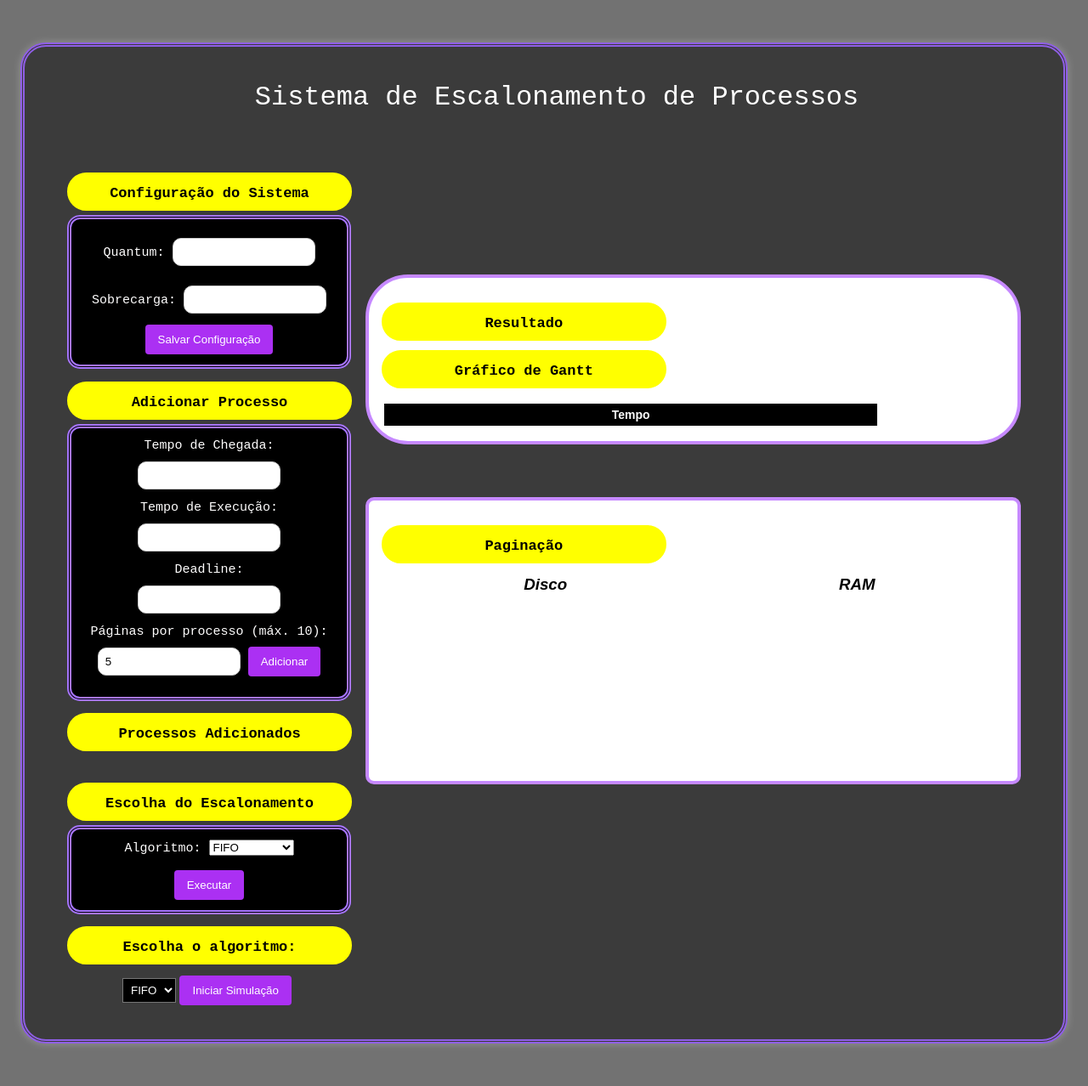
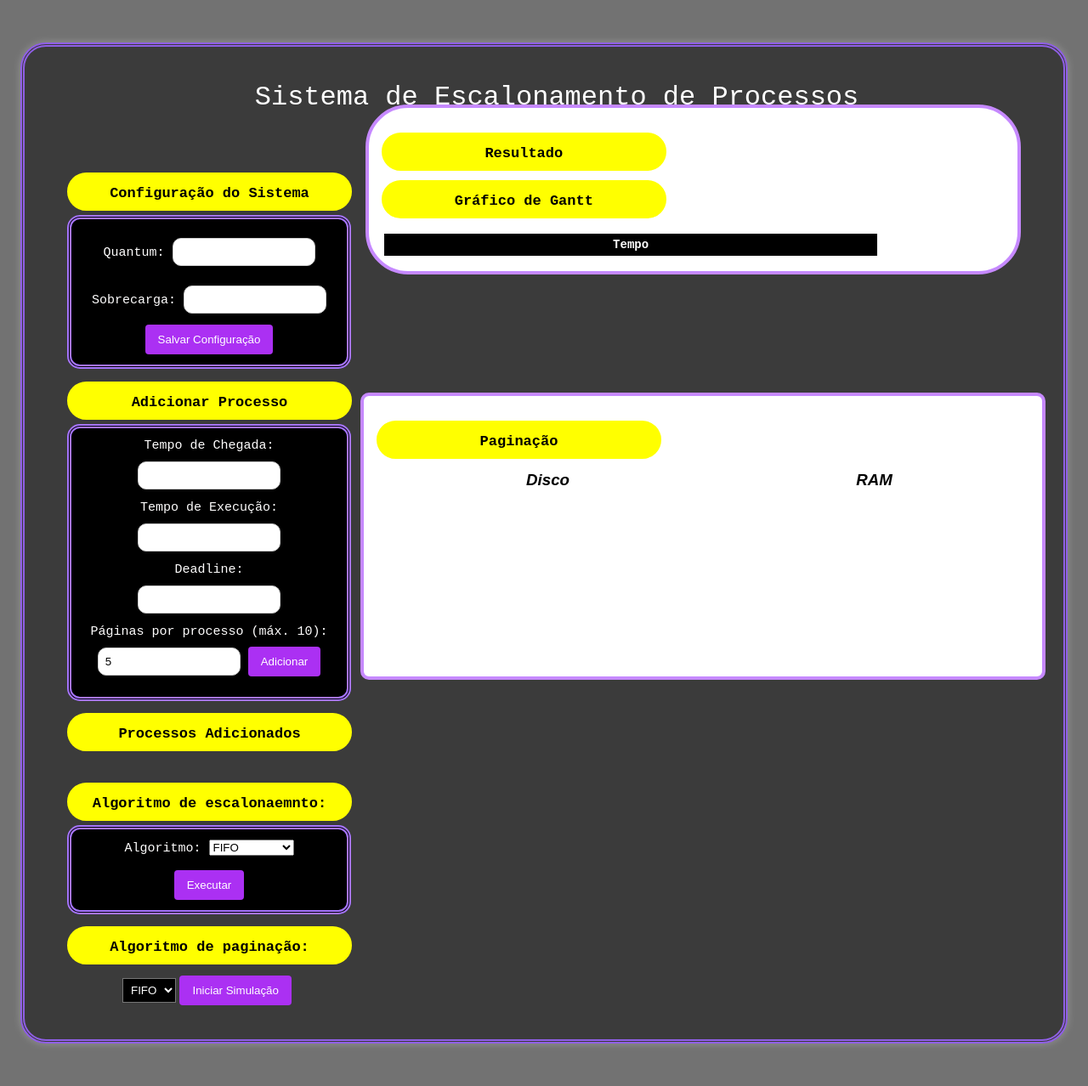
Before and after one commit to nalandap/Escalonamento-SO, a Flask app: page / in a window 1280 px wide. Shown: the whole page at 85% size. Run offline with Flask 3, Linux system fonts and the light colour scheme; lists and menus that the app fills with data are empty.

Commit message:
altreações css

```diff
--- a/app.py
+++ b/app.py
@@ -149,17 +149,19 @@ def adicionar_paginas():
 def paginacao():
     data = request.json
     algoritmo = data.get('algoritmo', 'FIFO')
-
+    atraso_nut = 2  # Valor fixo do atraso (N unidades de tempo)
 
     if ram is None or disco is None:
         return jsonify({'message': 'Erro: RAM ou Disco não foram inicializados corretamente.'}), 500
 
 
     processos_com_paginas = [p for p in processes if p.get('qtd_paginas', 0) > 0]
+
     if not processos_com_paginas:
         return jsonify({'message': 'Nenhum processo com páginas cadastradas para a simulação.'}), 400
 
     turnaround_times = []
+    page_faults = []  # Lista para armazenar os tempos de atraso no caso de Page Fault
 
     for processo in processos_com_paginas:
         tempo_processo = time.time()
@@ -168,7 +170,9 @@ def paginacao():
 
         for pagina in processo['paginas']:
             if not ram.adicionar_pagina({'id': pagina}):
-                print(f"Falta de página detectada para {pagina}. Realizando substituição ({algoritmo})...")
+                print(f"Page Fault detectado para P{pagina}. Atraso de {atraso_nut} u.t.")
+                time.sleep(atraso_nut)  # Simula o atraso na execução
+                page_faults.append(f"P{pagina} sofreu Page Fault! (+{atraso_nut} u.t.)")
 
                 # AUTOMATICAMENTE EXECUTA A SUBSTITUIÇÃO QUANDO NECESSÁRIO
                 if algoritmo == 'FIFO':
@@ -186,8 +190,10 @@ def paginacao():
         'message': 'Paginação concluída!',
         'turnaround_medio': round(turnaround_medio, 2),
         'ram': [p['id'] for p in ram.paginas],
-        'disco': [p['id'] for p in disco.paginas]
+        'disco': [p['id'] for p in disco.paginas],
+        'page_faults': page_faults  # Retorna a lista de Page Faults com os atrasos simulados
     })
+
 
 # --------------------- Teste manual de geração de páginas ---------------------
 
--- a/static/styles_fase1.css
+++ b/static/styles_fase1.css
@@ -89,7 +89,7 @@ button:hover {
     position: absolute;
     border-radius: 50px;
     border: 4px solid rgb(198, 137, 255);
-    bottom: 700px;
+    bottom: 900px;
     right: 50px;
 }
 
@@ -97,7 +97,7 @@ button:hover {
 
 .graficos_pag {
     position: absolute; /* Mantém a posição relativa dentro do container */
-    bottom: 300px;
+    bottom: 0px;
     right: 50px;
     background: #ffffff;
     width: 60%;
@@ -125,16 +125,22 @@ table {
 }
 
 table, th, td {
-    border: 1px solid black;
+    background-color: rgb(235 173 228);
+    border: 4px solid white;
     padding: 8px;
     text-align: center;
     font-weight: bold;
+    font-family:'Courier New', Courier, monospace;
+
 }
 
 #process-list {
     list-style-type: none;
     padding: 0;
     padding-top: 10px;
+    max-height: 150px;  /* Define uma altura máxima */
+    overflow-y: auto;    /* Adiciona rolagem vertical quando necessário */
+    display: block;
 }
 
 #process-list li {
--- a/templates/index_fase1.html
+++ b/templates/index_fase1.html
@@ -45,7 +45,7 @@
             {% endfor %}
         </ul>
 
-        <h2>Escolha do Escalonamento</h2>
+        <h2>Algoritmo de escalonaemnto:</h2>
         <form id="scheduler-form">
             <label for="algorithm">Algoritmo:</label>
             <select id="algorithm">
@@ -59,7 +59,7 @@
         </form>
 
         <div class="form-container">
-            <h2>Escolha o algoritmo:</h2><br>
+            <h2>Algoritmo de paginação:</h2><br>
             <select id="algoritmo">
                 <option value="FIFO">FIFO</option>
                 <option value="LRU">LRU</option>
@@ -78,6 +78,7 @@
                     </thead>
                     <tbody id="gantt-body"></tbody>
                 </table>
+        </div>
             </div>
 
         <div class="graficos_pag">
@@ -103,7 +104,6 @@
 
 
 
-    </div>
 
 
     <script>
@@ -276,6 +276,11 @@
                 atualizarTabela("ram-table", data.ram, "RAM");
                 atualizarTabela("disco-table", data.disco, "DISCO");
 
+                 // Exibir mensagens de erro de Page Faults se existirem
+                if (data.page_faults && data.page_faults.length > 0) {
+                    document.getElementById('resultado-faults').innerText = `Page Faults:\n${data.page_faults.join("\n")}`;
+                }
+
                 // Atualizar a informação de turnaround
                 document.getElementById('resultado-turnaround').innerText = `Turnaround médio: ${data.turnaround_medio.toFixed(2)} segundos`;
 
@@ -285,24 +290,24 @@
         });
 
         // Função para atualizar as tabelas de RAM e Disco
-        function atualizarTabela(id, data, titulo) {
+        async function atualizarTabela(id, data, titulo) {
             const tabela = document.getElementById(id);
             tabela.innerHTML = ""; // Limpa a tabela antes de recriar
 
-            let colunas = 10;  // Número fixo de colunas por linha
-            let linhas = Math.ceil(data.length / colunas);  // Ajusta a quantidade de linhas conforme necessário
+            let colunas = 10;
+            let linhas = Math.ceil(data.length / colunas);
 
             // Criar cabeçalho dos eixos X
             let thead = document.createElement("thead");
             let headerRow = document.createElement("tr");
             let emptyHeader = document.createElement("th");
-            emptyHeader.innerText = titulo; // Define o título da tabela no cabeçalho
+            emptyHeader.innerText = titulo;
             emptyHeader.style.textAlign = "center";
             headerRow.appendChild(emptyHeader);
 
             for (let j = 0; j < colunas; j++) {
                 let th = document.createElement("th");
-                th.innerText = j; // Índice das colunas (Eixo X)
+                th.innerText = j;
                 headerRow.appendChild(th);
             }
             thead.appendChild(headerRow);
@@ -313,9 +318,8 @@
             for (let i = 0; i < linhas; i++) {
                 let tr = document.createElement("tr");
 
-                // Criar primeira coluna (Eixo Y)
                 let thY = document.createElement("th");
-                thY.innerText = i; // Índice das linhas (Eixo Y)
+                thY.innerText = i;
                 thY.style.fontWeight = "bold";
                 tr.appendChild(thY);
 
@@ -325,23 +329,30 @@
 
                     if (data[index] !== undefined) {
                         td.innerText = `P${data[index]}`;
-                        td.style.backgroundColor = "#90EE90"; // Verde para páginas alocadas
+                        td.style.backgroundColor = "#e5c5ff";
                         td.style.color = "black";
+                        td.style.border = "4px solid white";  // Define a borda branca com 4px
+
                     } else {
                         td.innerText = "-";
-                        td.style.backgroundColor = "#f8f8f8"; // Cinza claro para células vazias
+                        td.style.backgroundColor = "#f8f8f8";
                         td.style.color = "#888";
                     }
 
                     td.style.textAlign = "center";
-                    td.style.border = "1px solid black";
+                    td.style.border = "4px solid white";
                     td.style.padding = "5px";
+
                     tr.appendChild(td);
                 }
+
                 tbody.appendChild(tr);
+                tabela.appendChild(tbody);
+
+                await new Promise(resolve => setTimeout(resolve, 500)); // Delay de 500ms para visualizar o carregamento
             }
-            tabela.appendChild(tbody);
         }
+
 
         </script>
 
```
Lines whose indentation alone changed are shown as unchanged.
